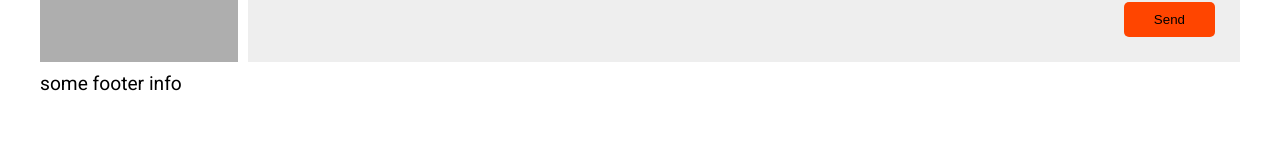
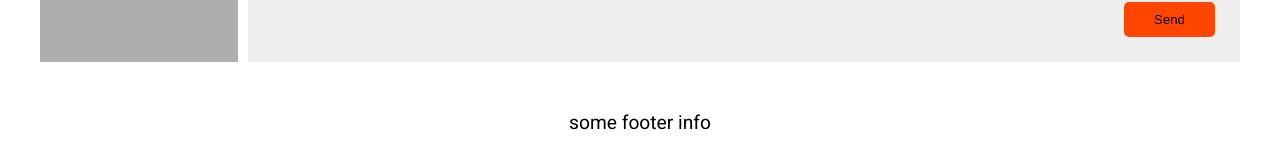
Before and after one commit to spclear/social, a React (Create React App) app: page / in a window 1280 px wide. Shown: the part 616-784 px from the top of the page. Built offline with nearby package versions, Linux system fonts and the light colour scheme.

Commit message:
some minor changes

```diff
--- a/src/components/Footer.jsx
+++ b/src/components/Footer.jsx
@@ -3,7 +3,7 @@ import React from 'react';
 const Footer = () => {
   return (
     <footer className='footer'>
-      some footer info
+      <p className='footer__info'>some footer info</p>
     </footer>
   );
 }
--- a/src/index.css
+++ b/src/index.css
@@ -17,8 +17,9 @@ body {
   display: grid;
   grid-template-areas:
   "header header"
-  "nav main";
-  grid-template-rows: 100px 1fr;
+  "nav main"
+  "footer footer";
+  grid-template-rows: 100px 1fr 100px;
   grid-template-columns: 2fr 10fr;
   grid-gap: 10px;
 }
@@ -119,3 +120,16 @@ body {
   margin-left: auto;
   max-width: 300px;
 }
+
+.footer {
+  display: flex;
+  justify-content: center;
+  align-items: center;
+  grid-area: footer;
+  padding: 25px;
+}
+
+.footer__info {
+  width: 100%;
+  text-align: center;
+}
```
